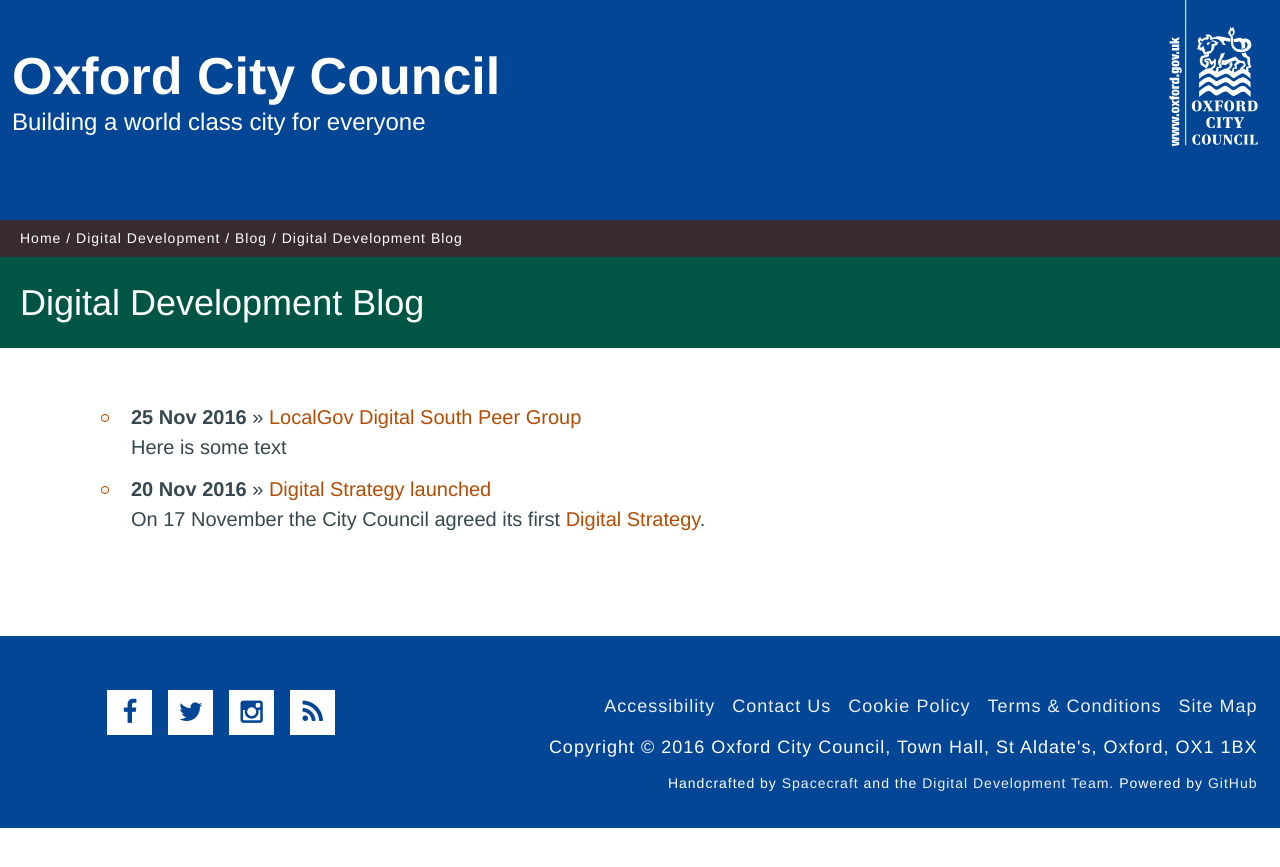
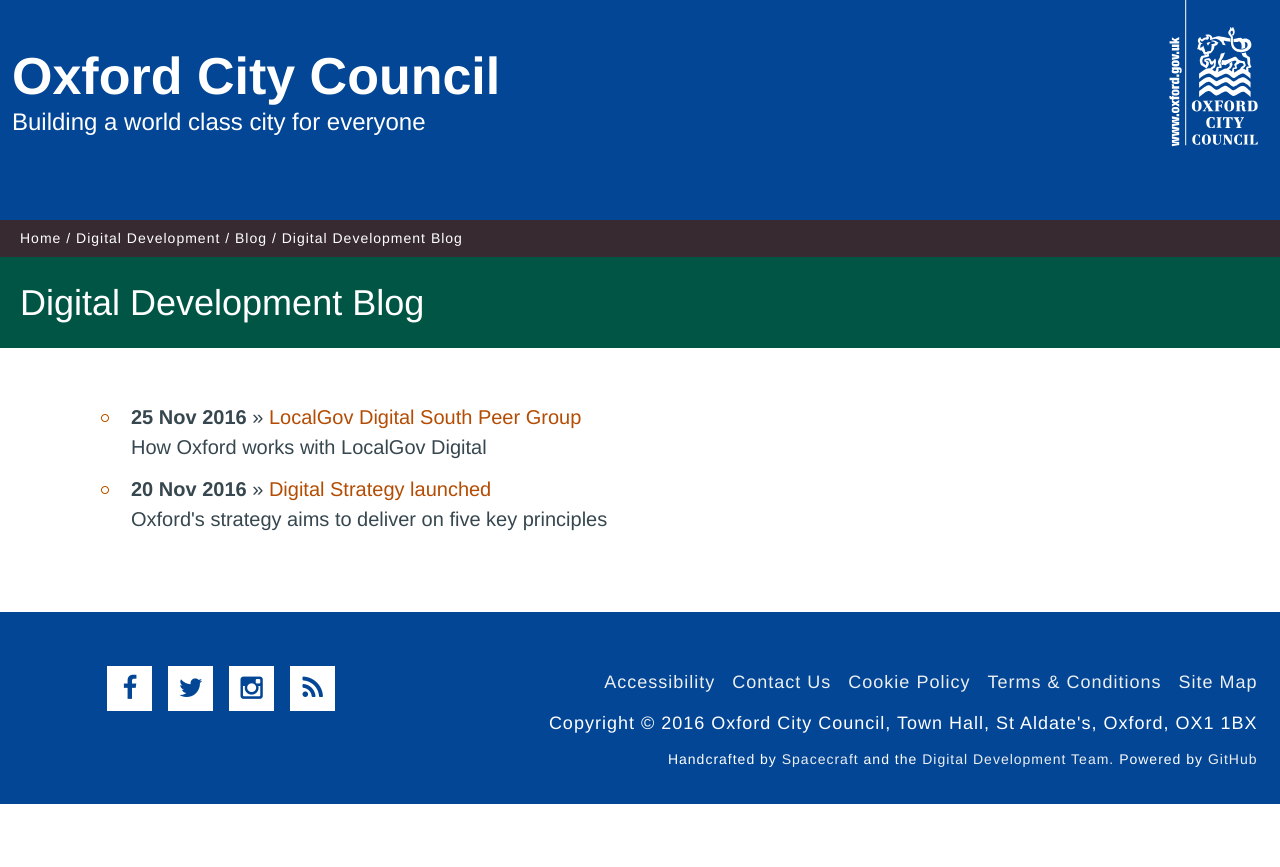
Before and after one commit to OxfordCityCouncil/OxfordCityCouncil.github.io, a Jekyll site: the page built from blog/index.html, in a window 1280 px wide. Shown: the top 867 px of the page. Built offline with Jekyll 4.4.1, drawn with Linux system fonts in a browser that asks for light colours.

Commit message:
post excerpts

```diff
--- a/_posts/2016-11-20-digital-strategy-launched.md
+++ b/_posts/2016-11-20-digital-strategy-launched.md
@@ -1,6 +1,7 @@
 ---
 layout: post
 title: "Digital Strategy launched"
+excerpt: Oxford's strategy aims to deliver on five key principles
 date: 2016-11-20
 ---
 
--- a/_posts/2016-11-25-localgov-digital-south-peer-group.md
+++ b/_posts/2016-11-25-localgov-digital-south-peer-group.md
@@ -1,7 +1,7 @@
 ---
 layout: post
 title: "LocalGov Digital South Peer Group"
-excerpt: Here is some text
+excerpt: How Oxford works with LocalGov Digital
 date: 2016-11-25
 ---
 
```
